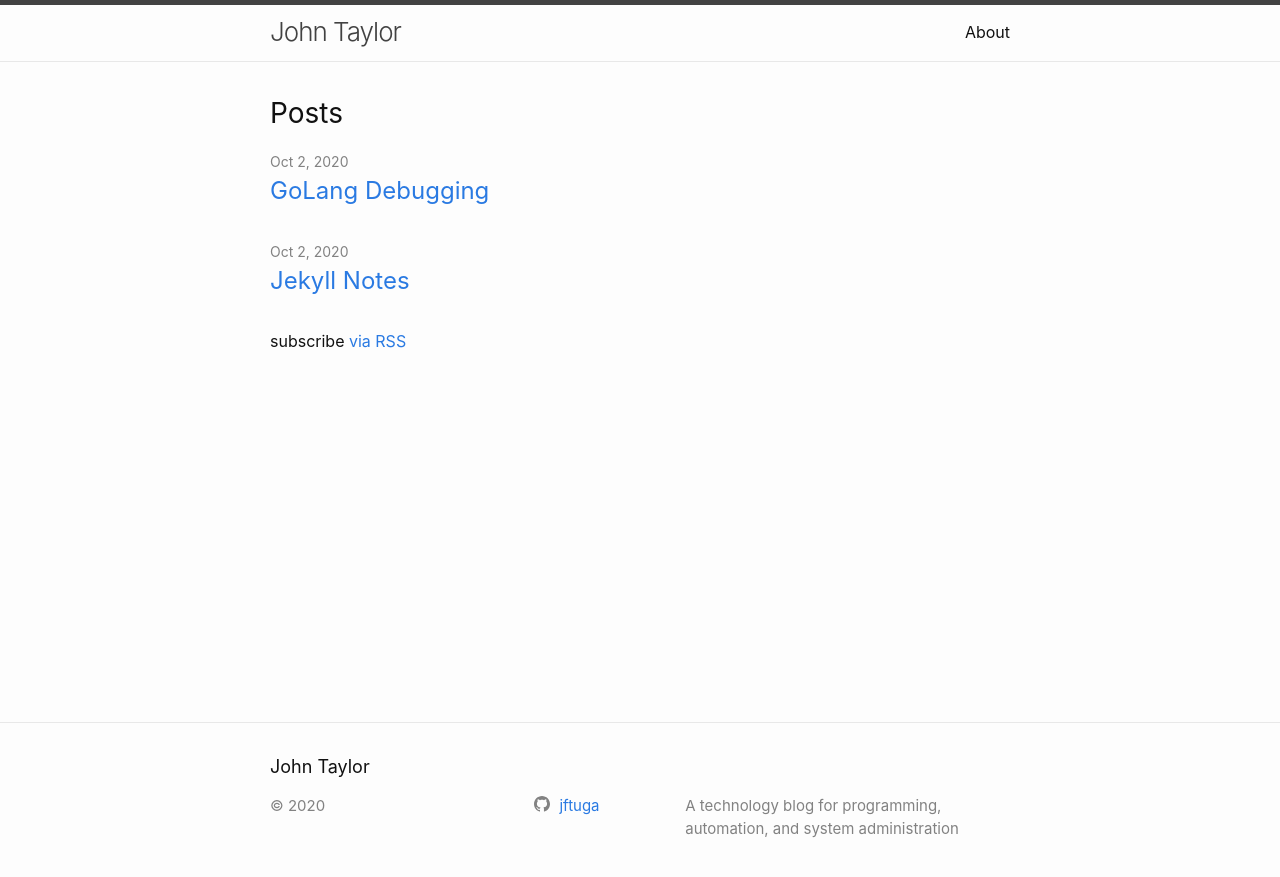
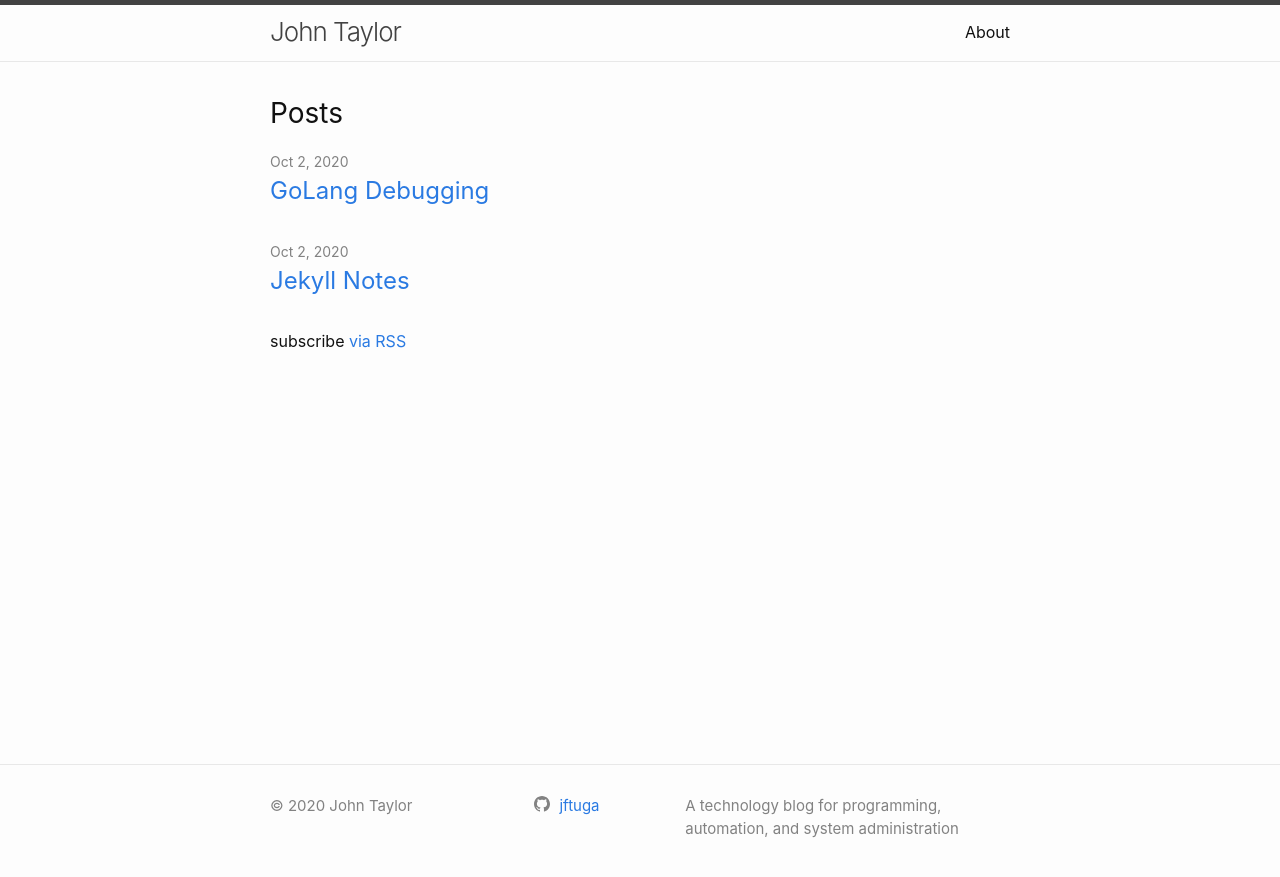
Before and after one commit to jftuga/blog, a Jekyll site: the page built from index.markdown, in a window 1280 px wide. Shown: the top 877 px of the page. Built offline with Jekyll 4.4.1, drawn with Linux system fonts in a browser that asks for light colours.

Commit message:
remove h2 header tag

```diff
--- a/_includes/footer.html
+++ b/_includes/footer.html
@@ -2,13 +2,10 @@
   <data class="u-url" href="{{ "/" | relative_url }}"></data>
 
   <div class="wrapper">
-
-    <h2 class="footer-heading">{{ site.title | escape }}</h2>
-
     <div class="footer-col-wrapper">
       <div class="footer-col footer-col-1">
         <ul class="contact-list">
-          <li class="p-name">&copy; {{ 'now' | date: "%Y" }}</li>
+          <li class="p-name">&copy; {{ 'now' | date: "%Y" }} {{ site.title | escape }}</li>
         </ul>
       </div>
 
```
